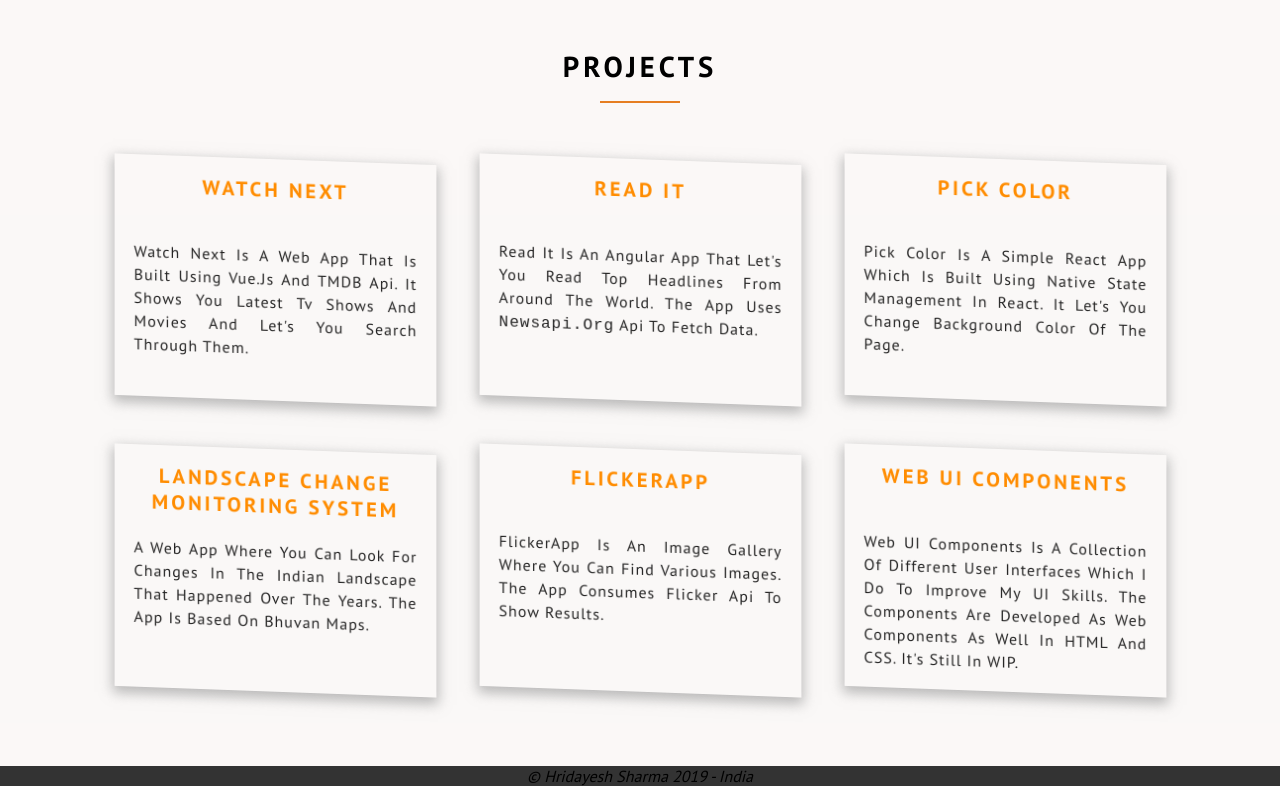
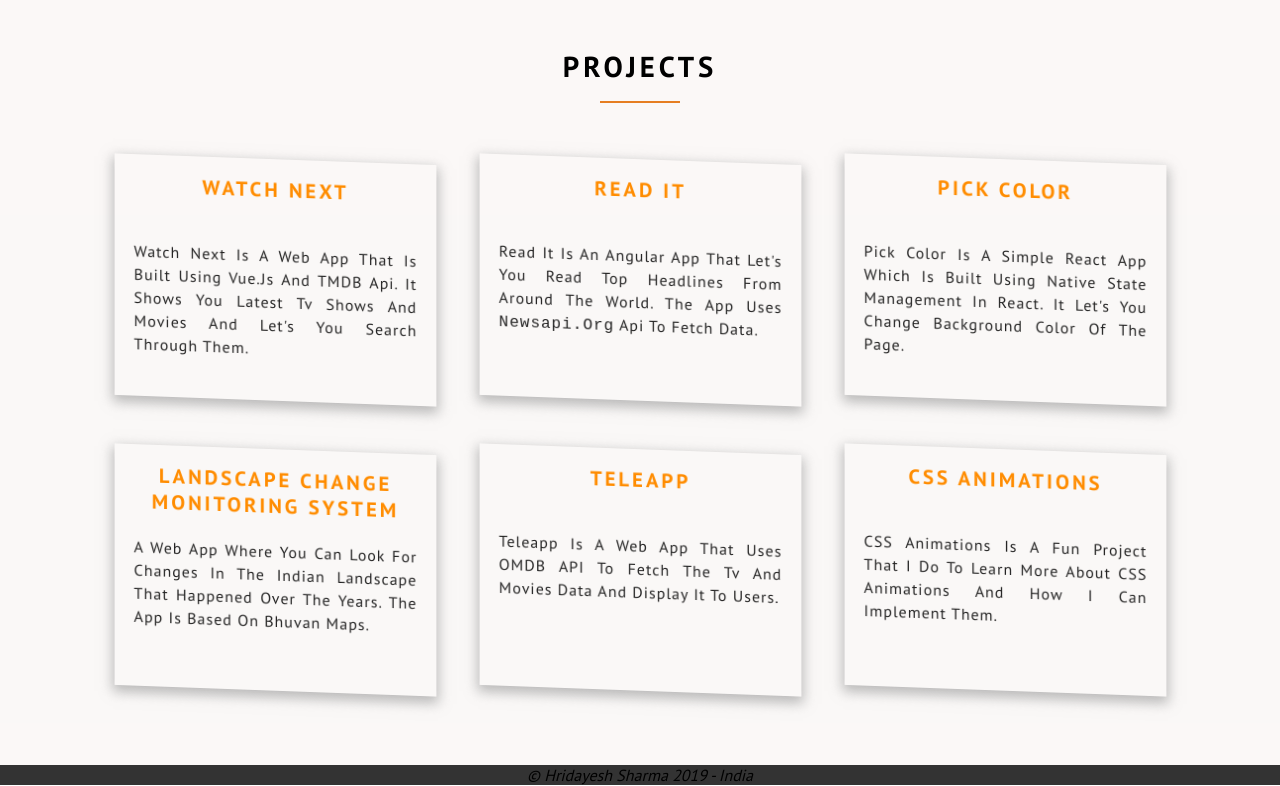
Before and after one commit to vyasriday/vyasriday.github.io, a plain HTML site: page index.html in a window 1280 px wide. Shown: the part 802-1588 px from the top of the page. Drawn offline with Linux system fonts and the light colour scheme.

Commit message:
updated the resume and added css animations project and remove flickrapp

```diff
--- a/index.html
+++ b/index.html
@@ -74,18 +74,20 @@
               years. The app is based on Bhuvan Maps.</p>
           </div>
         </a>
-        <a href="https://vyasriday.github.io/FlickerApp/" target="_blank" title="Go To App">
+        <a href="https://hriday-teleapp.herokuapp.com/" target="_blank" title="Go To App">
           <div class="work-item">
-            <h3 class="title">FlickerApp</h3>
-            <p class="description">FlickerApp is an image gallery where you can find various images. The app consumes
-              flicker api to show results.</p>
+            <h3 class="title">Teleapp</h3>
+            <p class="description">Teleapp is a web app that uses OMDB API to fetch the tv and movies data and display it to users.
+
+            </p>
           </div>
         </a>
-        <a href="https://vyasriday.github.io/web-ui-components" target="_blank" title="Go To App">
+        <a href="https://vyasriday.github.io/css-animations-practice/" target="_blank" title="Go To App">
           <div class="work-item">
-            <h3 class="title">Web UI Components</h3>
-            <p class="description">Web UI Components is a collection of different User Interfaces which I do to improve my
-              UI skills. The components are developed as web components as well in HTML and CSS. It's still in WIP.</p>
+            <h3 class="title">CSS Animations</h3>
+            <p class="description">CSS Animations is a fun project that I do to learn more about CSS animations and how I can implement them.
+
+            </p>
           </div>
         </a>
       </div>
```
Also changed, not shown: 1 other file.
